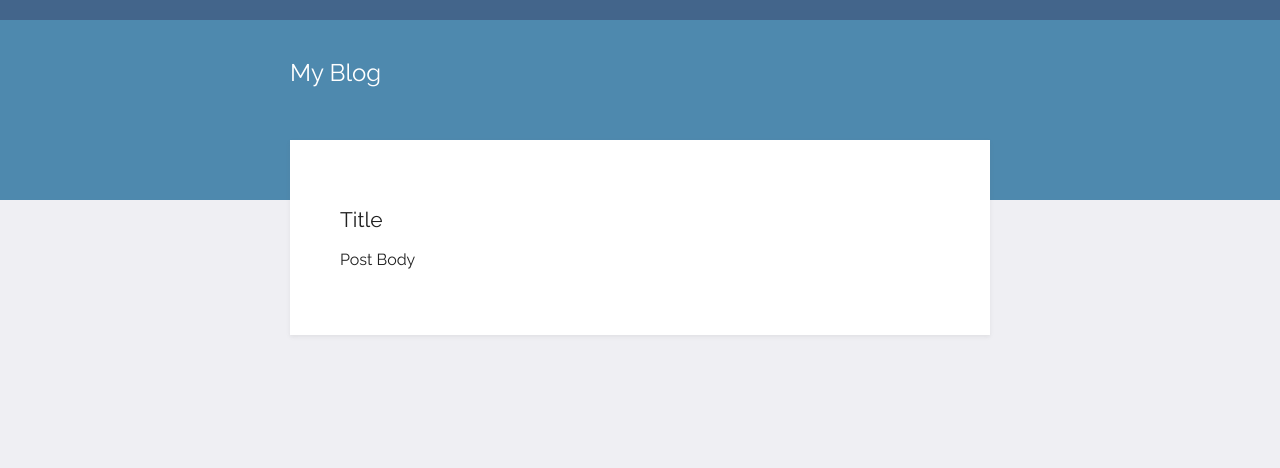
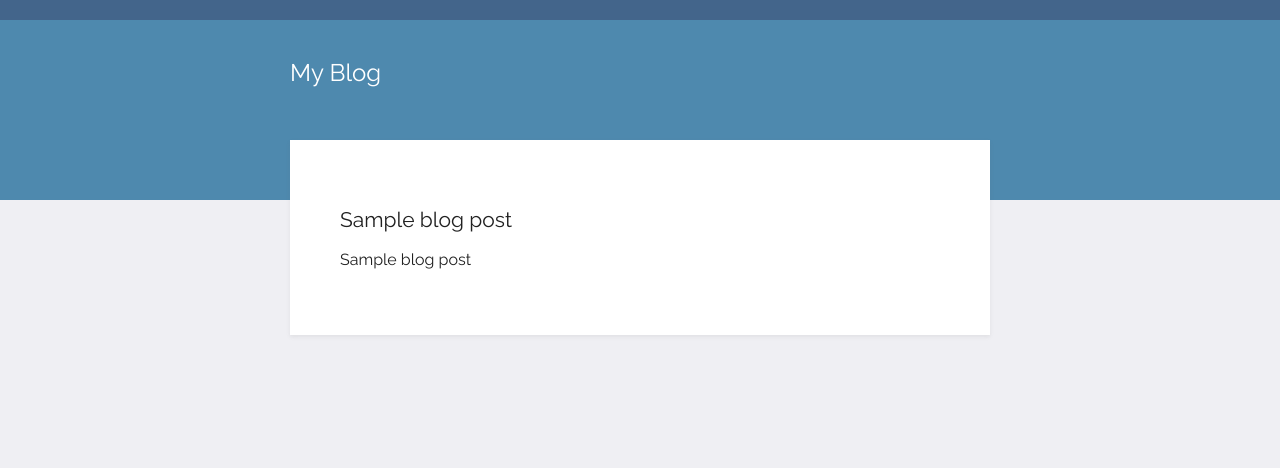
Before and after one commit to kvnkc/blog-templating, a Flask app: template templates/post.html in a window 1280 px wide. Shown: the top 468 px of the page. Run offline with Flask 2, Linux system fonts and the light colour scheme; the template is opened without the code that fills it: most values are stand-ins (such as "Sample title", 1, 10 or a date in 2020).

Commit message:
implemented api request to retrieve blog data and jinja templating to display blog posts

```diff
--- a/main.py
+++ b/main.py
@@ -1,11 +1,22 @@
 from flask import Flask, render_template
+import requests
 
 
 app = Flask(__name__)
+
 
 @app.route('/')
 def home():
     return render_template("index.html")
 
+
+@app.route('/post')
+def posts():
+    url = 'https://api.npoint.io/4af156202f984d3464c3'
+    response = requests.get(url=url)
+    post_data = response.json()
+    return render_template('post.html', posts=post_data)
+
+
 if __name__ == "__main__":
     app.run(debug=True)
--- a/templates/post.html
+++ b/templates/post.html
@@ -12,10 +12,12 @@
         <div class="title"><h1>My Blog</h1></div>
            </div>
         <div class="content">
+            {% for blog_post in posts: %}
             <div class="card">
-                <h2>Title</h2>
-                <p>Post Body</p>
+                <h2>{{blog_post['title']}}</h2>
+                <p>{{blog_post['subtitle']}}</p>
             </div>
+            {% endfor %}
 
     </div>
 </div>
```
